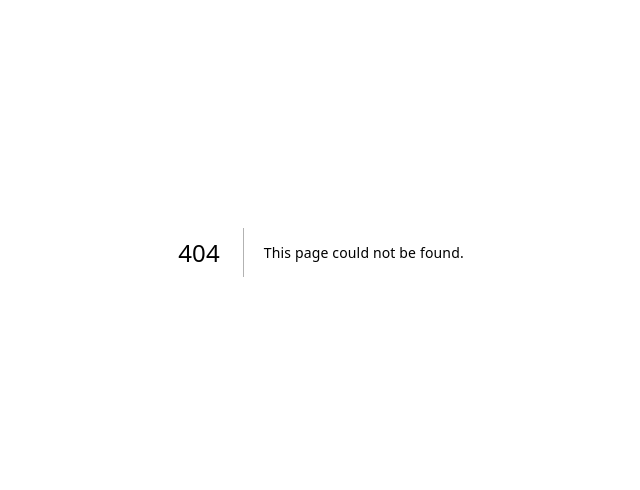
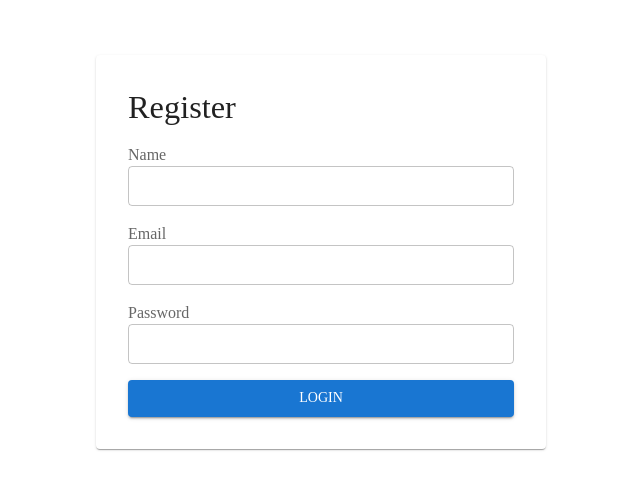
Before and after one commit to iyefreedy/taskify-app, a Next.js app: page /register in a window 1280 px wide. Before the commit this address had no page. Shown: the part 148-638 px from the top of the page, without its empty margins (319-959 px from the left). Built offline with nearby package versions, Linux system fonts and the light colour scheme; what @mui/material-nextjs would draw is missing.

Commit message:
feat: implement registration page with form and styling

```diff
--- /dev/null
+++ b/app/(auth)/register/page.tsx
@@ -0,0 +1,78 @@
+"use client";
+
+import MuiCard from "@mui/material/Card";
+import Stack from "@mui/material/Stack";
+import Box from "@mui/material/Box";
+import Typography from "@mui/material/Typography";
+import FormControl from "@mui/material/FormControl";
+import { styled } from "@mui/material/styles";
+import FormLabel from "@mui/material/FormLabel";
+import TextField from "@mui/material/TextField";
+import Button from "@mui/material/Button";
+
+const RegisterContainer = styled(Stack)(({ theme }) => ({
+  height: "100dvh",
+  minHeight: "100%",
+  padding: theme.spacing(2),
+  [theme.breakpoints.up("sm")]: {
+    padding: theme.spacing(4),
+  },
+}));
+
+const Card = styled(MuiCard)(({ theme }) => ({
+  width: "100%",
+  margin: "auto",
+  alignSelf: "center",
+  display: "flex",
+  flexDirection: "column",
+  rowGap: theme.spacing(2),
+  padding: theme.spacing(4),
+  [theme.breakpoints.up("sm")]: {
+    maxWidth: 450,
+  },
+}));
+
+export default function LoginPage() {
+  return (
+    <RegisterContainer>
+      <Card>
+        <Typography variant="h4" component="h1">
+          Register
+        </Typography>
+
+        <Box
+          component="form"
+          sx={{ display: "flex", flexDirection: "column", rowGap: 2 }}
+          noValidate
+        >
+          <FormControl>
+            <FormLabel htmlFor="name">Name</FormLabel>
+            <TextField id="name" size="small" autoComplete="name" />
+          </FormControl>
+          <FormControl>
+            <FormLabel htmlFor="email">Email</FormLabel>
+            <TextField
+              id="email"
+              type="email"
+              size="small"
+              autoComplete="email"
+            />
+          </FormControl>
+          <FormControl>
+            <FormLabel htmlFor="password">Password</FormLabel>
+            <TextField
+              id="password"
+              type="password"
+              size="small"
+              autoComplete="new-password"
+            />
+          </FormControl>
+
+          <Button type="submit" variant="contained">
+            Login
+          </Button>
+        </Box>
+      </Card>
+    </RegisterContainer>
+  );
+}
--- a/app/layout.tsx
+++ b/app/layout.tsx
@@ -1,16 +1,9 @@
 import type { Metadata } from "next";
-import { Plus_Jakarta_Sans } from "next/font/google";
+
 import { AppRouterCacheProvider } from "@mui/material-nextjs/v15-appRouter";
 import { ThemeProvider } from "@mui/material/styles";
 import theme from "@/theme";
-import { CssBaseline } from "@mui/material";
-
-const plusJakartaSans = Plus_Jakarta_Sans({
-  variable: "--font-plus-jakarta-sans",
-  subsets: ["latin"],
-  display: "swap",
-  weight: ["300", "400", "500", "700"],
-});
+import CssBaseline from "@mui/material/CssBaseline";
 
 export const metadata: Metadata = {
   title: "Taskify",
@@ -24,10 +17,12 @@ export default function RootLayout({
 }>) {
   return (
     <html lang="en">
-      <body className={`${plusJakartaSans.variable} `}>
+      <body>
         <AppRouterCacheProvider>
-          <CssBaseline />
-          <ThemeProvider theme={theme}>{children}</ThemeProvider>
+          <ThemeProvider theme={theme}>
+            <CssBaseline enableColorScheme />
+            {children}
+          </ThemeProvider>
         </AppRouterCacheProvider>
       </body>
     </html>
```
